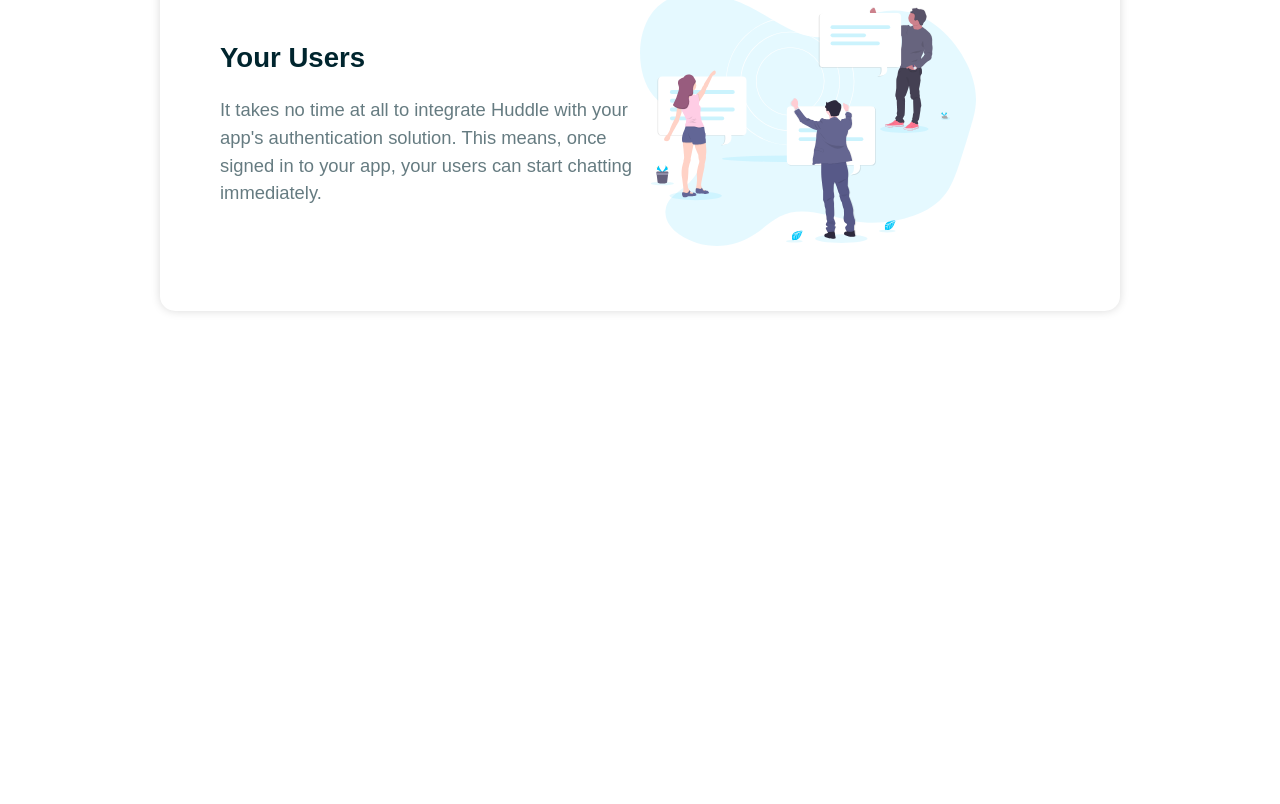
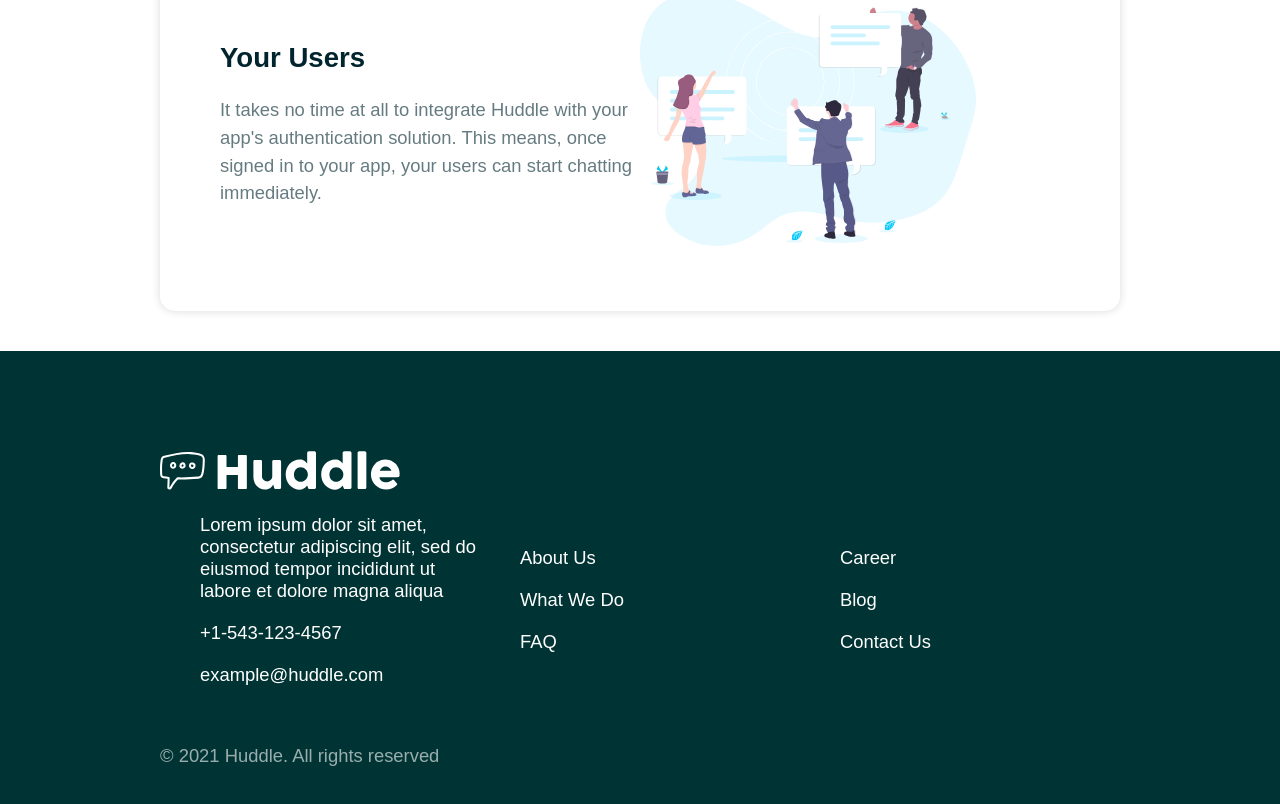
Before and after one commit to JigneshWorld/react-styled-components-example, a React (Create React App) app: page / in a window 1280 px wide. Shown: the part 1402-2206 px from the top of the page. Before the commit the page ends 1753 px from the top, so only its background shows below. Built offline with nearby package versions, Linux system fonts and the light colour scheme.

Commit message:
feat: footer and styled footer

```diff
--- a/src/App.js
+++ b/src/App.js
@@ -1,9 +1,10 @@
 import { ThemeProvider } from 'styled-components';
 import Card from './components/Card';
-import Header from './components/Header'
-import { Container } from './components/styles/Container.styled'
+import Footer from './components/Footer';
+import Header from './components/Header';
+import { Container } from './components/styles/Container.styled';
 import GlobalStyles from './components/styles/Global';
-import content from './content'
+import content from './content';
 
 
 const theme = {
@@ -26,6 +27,7 @@ function App() {
             <Card item={item} />
           ))}
         </Container>
+        <Footer />
       </>
     </ThemeProvider>
   );
--- /dev/null
+++ b/src/components/Footer.js
@@ -0,0 +1,40 @@
+import { Container } from "./styles/Container.styled";
+import { Flex } from './styles/Flex.styled'
+import { StyledFooter } from './styles/Footer.styled'
+
+
+function Footer() {
+    return (
+        <StyledFooter>
+            <Container>
+                <img src="./images/logo_white.svg" alt=""></img>
+                <Flex>
+                    <ul>
+                        <li>
+                            Lorem ipsum dolor sit amet, consectetur adipiscing elit, sed do
+                            eiusmod tempor incididunt ut labore et dolore magna aliqua
+                        </li>
+                        <li>
+                            +1-543-123-4567
+                        </li>
+                        <li>example@huddle.com</li>
+                    </ul>
+                    <ul>
+                        <li>About Us</li>
+                        <li>What We Do</li>
+                        <li>FAQ</li>
+                    </ul>
+                    <ul>
+                        <li>Career</li>
+                        <li>Blog</li>
+                        <li>Contact Us</li>
+                    </ul>
+                    {/* <SocialIcons /> */}
+                </Flex>
+                <p>&copy; 2021 Huddle. All rights reserved</p>
+            </Container>
+        </StyledFooter>
+    );
+}
+
+export default Footer;
--- /dev/null
+++ b/src/components/styles/Footer.styled.js
@@ -0,0 +1,31 @@
+import styled from "styled-components";
+
+export const StyledFooter = styled.footer`
+    background-color: ${({ theme }) => theme.colors.footer};
+    color: #fff;
+    padding: 100px 0 60px;
+
+    ul{
+        list-style-type: none;
+    }
+
+    ul li{
+        margin-bottom: 20px;
+    }
+
+    p{
+        align: right;
+    }
+
+    @media(max-width:${({ theme }) => theme.mobile}){
+        text-align: center;
+
+        ul{
+            padding: 0;
+        }
+
+        p{
+            text-align: center;
+        }
+    }
+`
```
